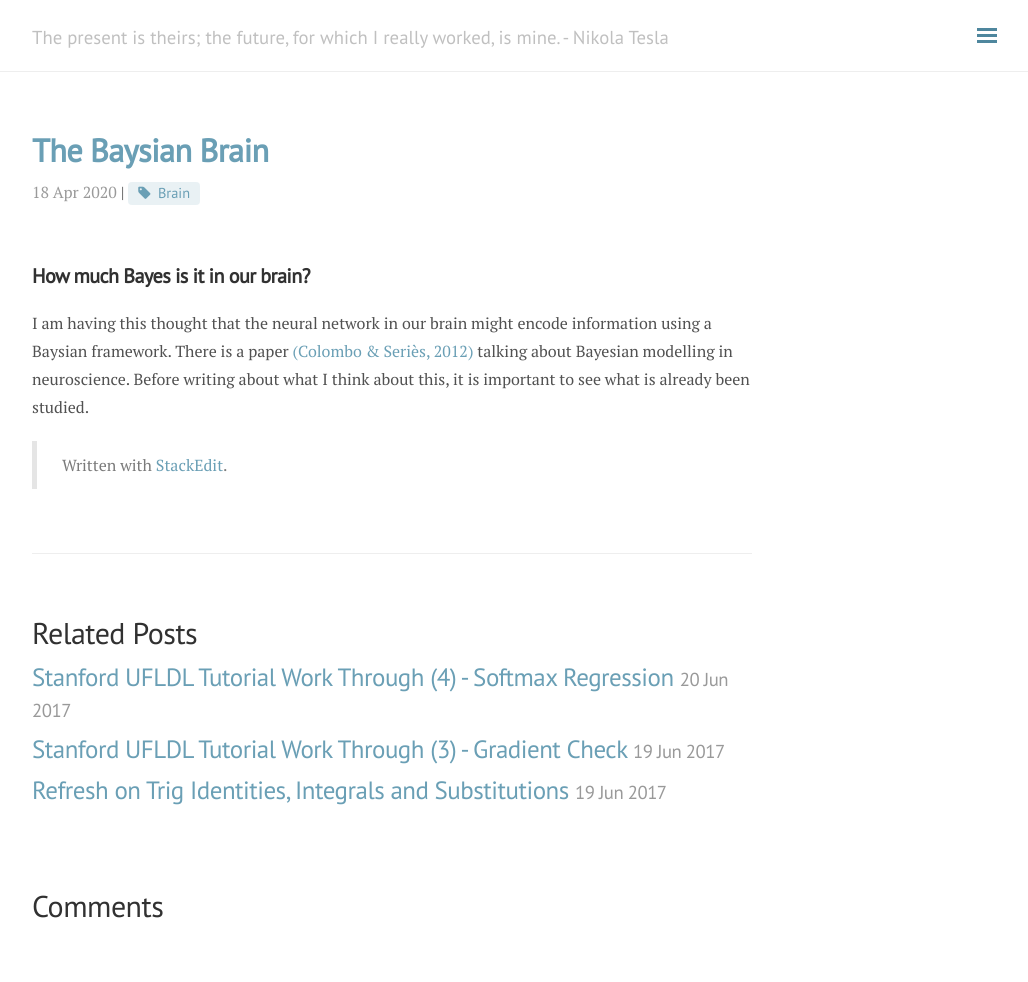
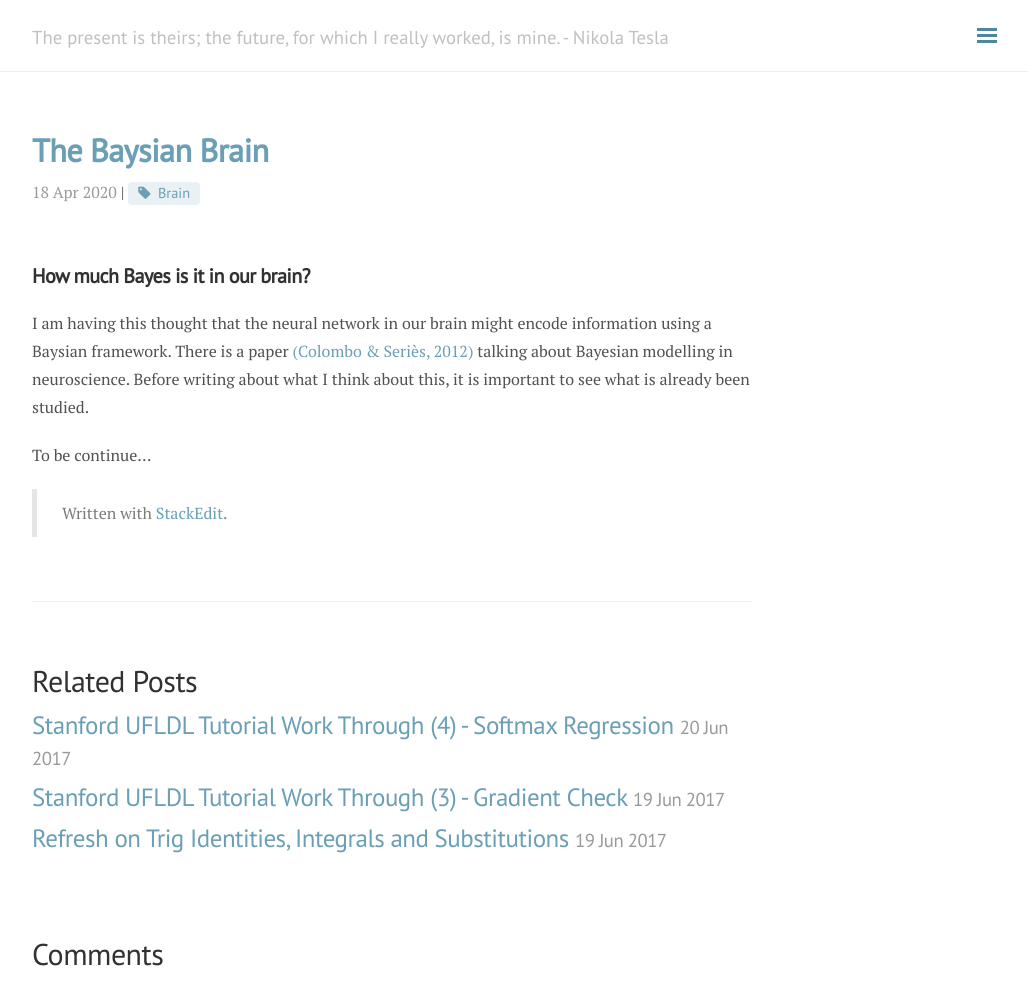
Before and after one commit to andylikescodes/andylikescodes.github.io, a Jekyll site: the page built from _posts/2020-04-18-Baysian-Brain.md, in a window 1280 px wide and 982 px high. Shown: the whole window, without its empty margins (248-1276 px from the left). Built offline with Jekyll 4.4.1, drawn with Linux system fonts in a browser that asks for light colours; nearby versions of some CDN libraries; comment, search, counter and statistics services are not loaded.

Commit message:
_posts/2020-04-18-Baysian-Brain.md updated from https://stackedit.io/

```diff
--- a/_posts/2020-04-18-Baysian-Brain.md
+++ b/_posts/2020-04-18-Baysian-Brain.md
@@ -8,9 +8,9 @@ category: Brain
 ## How much Bayes is it in our brain?
 I am having this thought that the neural network in our brain might encode information using a Baysian framework. There is a paper [(Colombo & Seriès, 2012)](https://www.zotero.org/google-docs/?B67pov) talking about Bayesian modelling in neuroscience. Before writing about what I think about this, it is important to see what is already been studied.
 
-
+To be continue...
 
 > Written with [StackEdit](https://stackedit.io/).
 <!--stackedit_data:
-eyJoaXN0b3J5IjpbLTc5MTYwNzE0MV19
+eyJoaXN0b3J5IjpbLTE4ODg3MzczNzgsLTc5MTYwNzE0MV19
 -->
```
